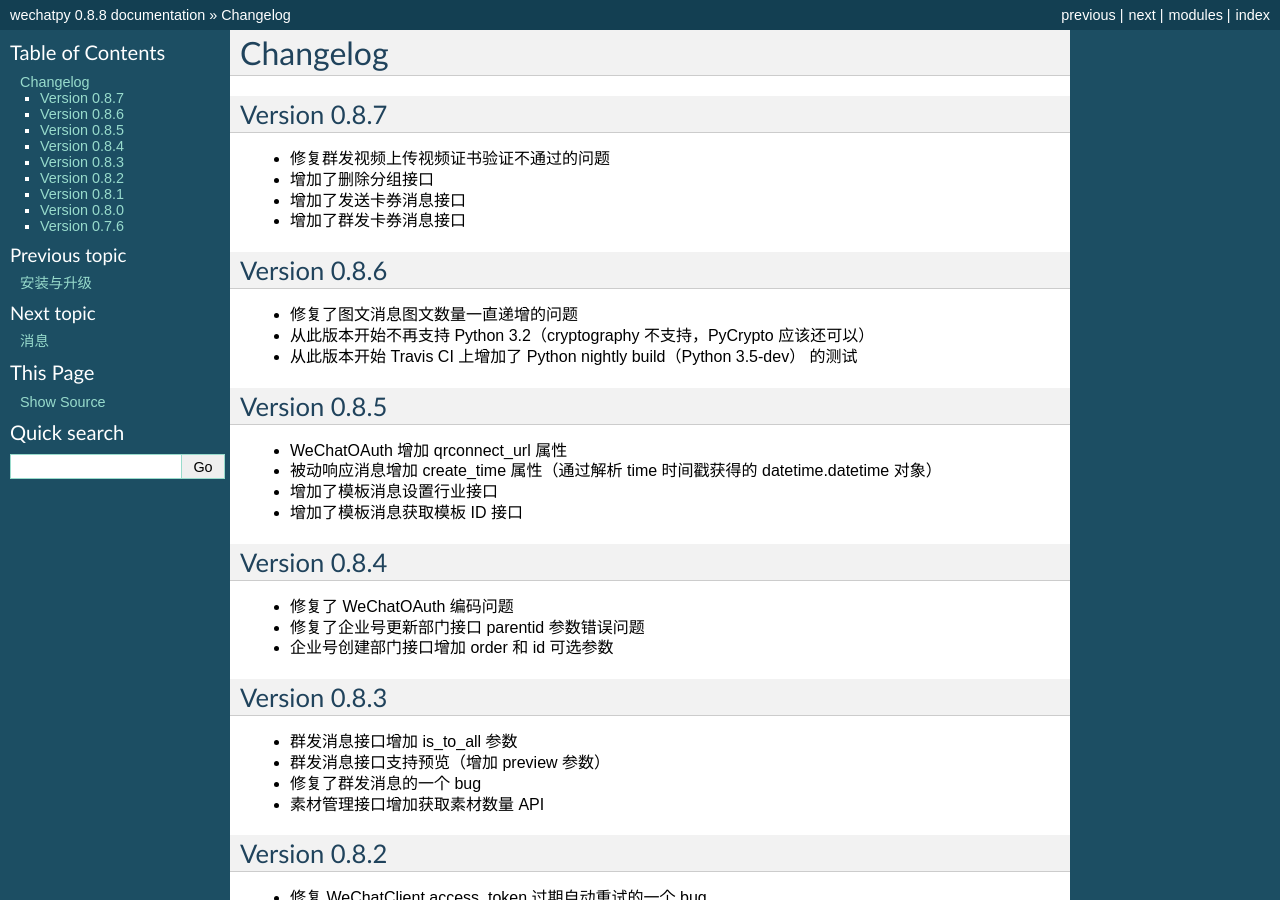
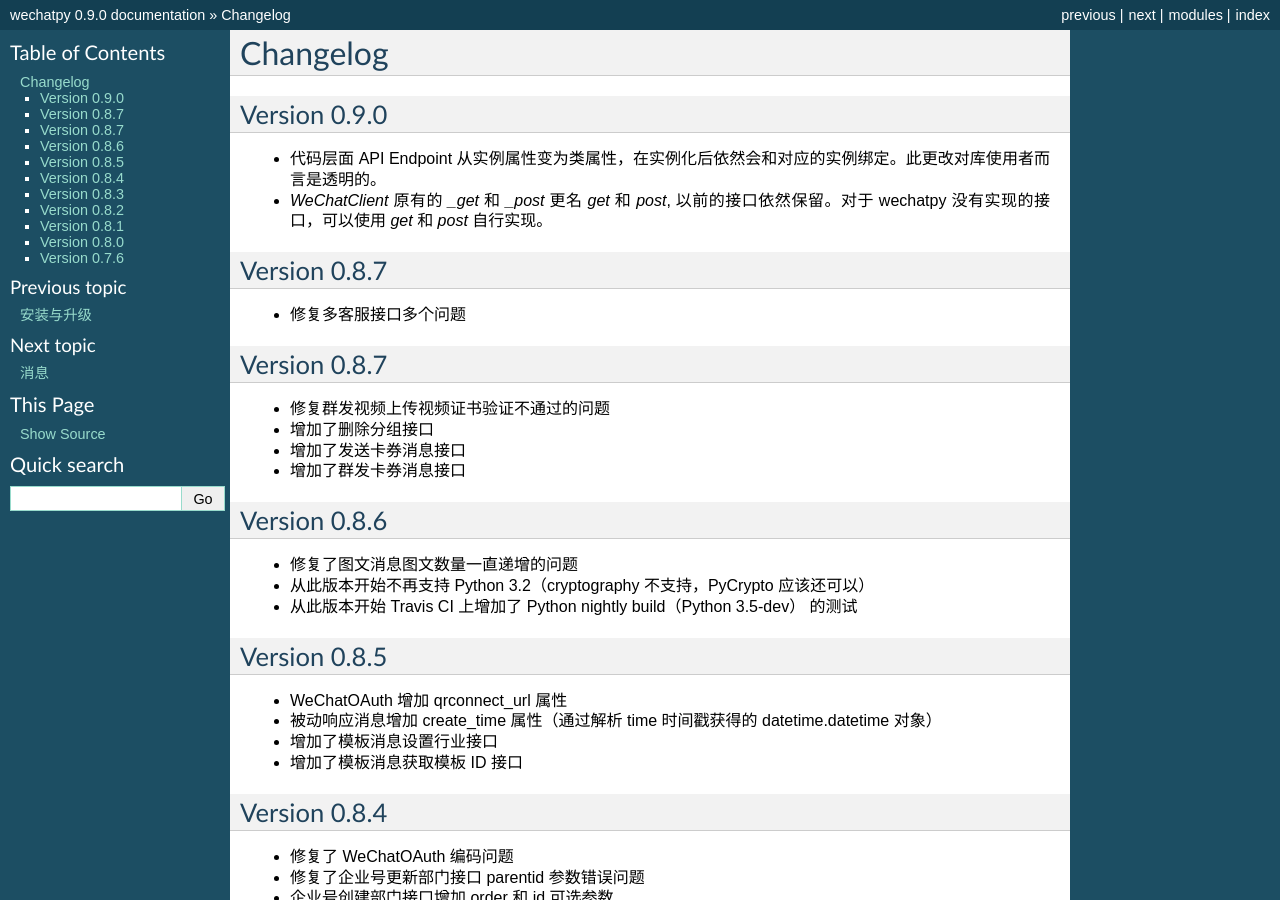
Before and after one commit to wechatpy/wechatpy, a Sphinx documentation site: the page built from docs/changelog.rst, in a window 1280 px wide and 900 px high. Built offline with Sphinx 7.4.7, drawn with Linux system fonts in a browser that asks for light colours; some of the changed text lies outside the part shown.

Commit message:
Bump version to 0.9.0

```diff
--- a/docs/changelog.rst
+++ b/docs/changelog.rst
@@ -1,5 +1,16 @@
 Changelog
 ================
+
+Version 0.9.0
+---------------------
+
++ 代码层面 API Endpoint 从实例属性变为类属性，在实例化后依然会和对应的实例绑定。此更改对库使用者而言是透明的。
++ `WeChatClient` 原有的 `_get` 和 `_post` 更名 `get` 和 `post`, 以前的接口依然保留。对于 wechatpy 没有实现的接口，可以使用 `get` 和 `post` 自行实现。
+
+Version 0.8.7
+--------------------
+
++ 修复多客服接口多个问题
 
 Version 0.8.7
 ------------------
--- a/setup.py
+++ b/setup.py
@@ -14,7 +14,7 @@ with open('requirements.txt') as f:
 
 setup(
     name='wechatpy',
-    version='0.8.8',
+    version='0.9.0',
     author='messense',
     author_email='messense@icloud.com',
     url='https://github.com/messense/wechatpy',
--- a/wechatpy/__init__.py
+++ b/wechatpy/__init__.py
@@ -7,5 +7,5 @@ from wechatpy.exceptions import WeChatException  # NOQA
 from wechatpy.oauth import WeChatOAuth  # NOQA
 
 
-__version__ = '0.8.8'
+__version__ = '0.9.0'
 __author__ = 'messense'
```
